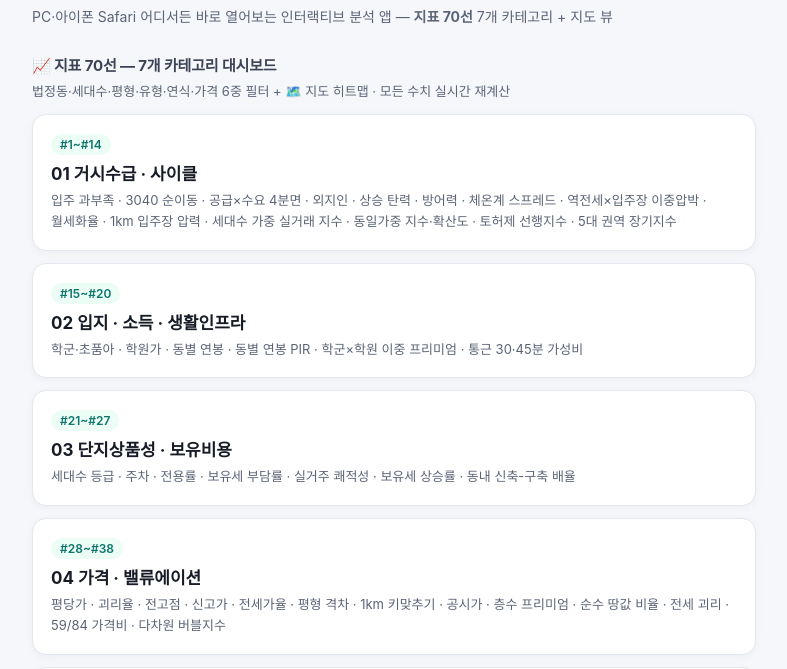
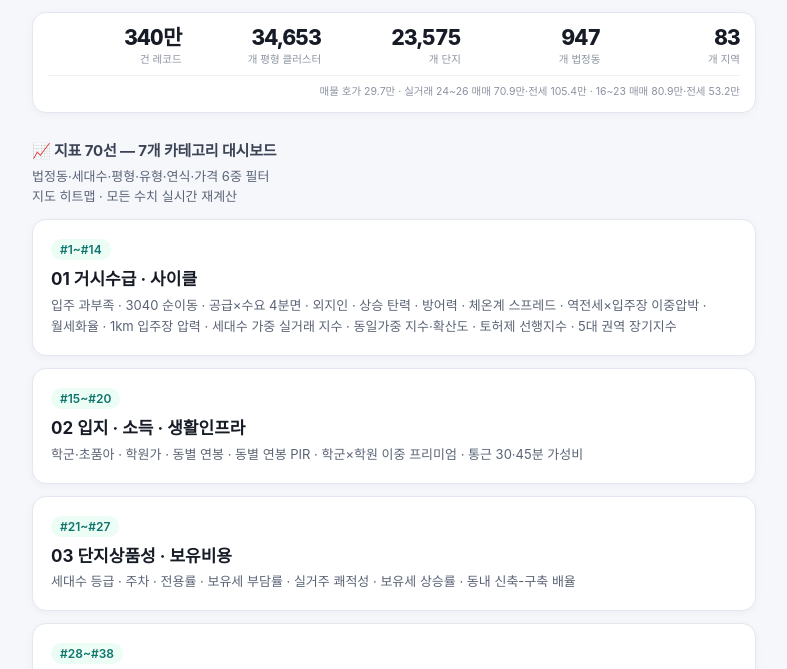
Before and after one commit to k-apt/apt-dashboard, a plain HTML site: page index.html in a window 1280 px wide. Shown: the part 57-726 px from the top of the page, without its empty margins (246-1033 px from the left). Drawn offline with Linux system fonts and the light colour scheme.

Commit message:
포털 상단 정리: 부제 삭제, 필터·지도 2줄 분리, KPI 요약 바 추가, 기준일 한 줄 고정

```diff
--- a/index.html
+++ b/index.html
@@ -13,7 +13,21 @@
     padding-left: max(18px, env(safe-area-inset-left));
     padding-right: max(18px, env(safe-area-inset-right)); }
   h1 { font-size: 22px; margin: 0 0 6px; line-height: 1.32; letter-spacing: -.02em; }
-  p.sub { color: #5b6476; font-size: 14px; margin: 0 0 20px; line-height: 1.6; }
+  /* --- 헤더 KPI 스트립 (온톨로지 v3 마스터 우측 상단 요약 바) --- */
+  .kpi { background: #fff; border: 1px solid #e2e7f0; border-radius: 14px; padding: 13px 15px 11px; margin: 12px 0 0;
+    box-shadow: 0 2px 8px rgba(16,24,40,0.04); }
+  .kpirow { display: grid; grid-template-columns: repeat(5, minmax(0, 1fr)); gap: 2px 6px; align-items: start; }
+  .k { display: flex; flex-direction: column; align-items: flex-end; text-align: right; min-width: 0; }
+  .k b { display: block; font-size: clamp(15px, 4.3vw, 21px); font-weight: 800; letter-spacing: -.03em; line-height: 1.12;
+    color: #161b26; font-variant-numeric: tabular-nums; white-space: nowrap; }
+  .k span { display: block; font-size: clamp(8.5px, 2.35vw, 10.5px); line-height: 1.32; color: #8b93a1; margin-top: 3px;
+    text-align: right; word-break: keep-all; }
+  .kpidet { margin-top: 9px; padding-top: 8px; border-top: 1px solid #eef1f6; color: #8b93a1;
+    font-size: clamp(9.6px, 2.7vw, 10.5px); line-height: 1.55; text-align: right; word-break: keep-all; }
+  .kpidet .d1, .kpidet .d2 { display: inline; }
+  @media (max-width: 480px) { .kpidet .d2 { display: block; } }
+  .lead { margin: -4px 0 12px; }
+  .lead .ln { display: block; }
   h2 { font-size: 15px; margin: 26px 0 10px; color: #3b4354; letter-spacing: -0.01em; }
   .card { display: block; background: #fff; border: 1px solid #e2e7f0; border-radius: 14px; padding: 18px; margin-bottom: 12px; text-decoration: none; color: inherit; box-shadow: 0 2px 8px rgba(16,24,40,0.04); }
   .card:hover { border-color: #2563eb; }
@@ -28,11 +42,17 @@
   .tool:hover { background: #eaf2ff; border-color: #bcd4fb; }
   .tool span { font-weight: 500; color: #5b7fa8; }
   .foot { font-size: 12px; color: #8b93a1; margin-top: 26px; line-height: 1.7; }
+  /* 기준일 한 줄 고정 — 390px에서도 줄바꿈 없이 폭 안에 들어오도록 폰트만 스케일 */
+  .foot .foot-line { display: block; white-space: nowrap; font-size: clamp(8.5px, 2.62vw, 12px);
+    letter-spacing: -.015em; font-variant-numeric: tabular-nums; }
   @media (max-width: 430px) {
     .wrap { padding: 18px 14px 44px;
       padding-left: max(14px, env(safe-area-inset-left));
       padding-right: max(14px, env(safe-area-inset-right)); }
     h1 { font-size: 19px; }
+    .kpi { padding: 11px 12px 10px; border-radius: 13px; margin-top: 10px; }
+    .kpirow { gap: 2px 4px; }
+    .k b { letter-spacing: -.035em; }
     .card { padding: 15px; border-radius: 13px; }
     .title { font-size: 16px; }
     .desc { font-size: 12.5px; }
@@ -43,10 +63,23 @@
 <body>
 <div class="wrap">
   <h1>수도권 83지역 부동산 데이터 대시보드</h1>
-  <p class="sub">PC·아이폰 Safari 어디서든 바로 열어보는 인터랙티브 분석 앱 — <b>지표 70선</b> 7개 카테고리 + 지도 뷰</p>
+
+  <div class="kpi">
+    <div class="kpirow">
+      <div class="k"><b>340만</b><span>건 레코드</span></div>
+      <div class="k"><b>34,653</b><span>개 평형 클러스터</span></div>
+      <div class="k"><b>23,575</b><span>개 단지</span></div>
+      <div class="k"><b>947</b><span>개 법정동</span></div>
+      <div class="k"><b>83</b><span>개 지역</span></div>
+    </div>
+    <div class="kpidet"><span class="d1">매물 호가 29.7만 · 실거래 24~26 매매 70.9만·전세 105.4만</span><span class="d2"> · 16~23 매매 80.9만·전세 53.2만</span></div>
+  </div>
 
   <h2>📈 지표 70선 — 7개 카테고리 대시보드</h2>
-  <p class="desc" style="margin:-4px 0 12px">법정동·세대수·평형·유형·연식·가격 6중 필터 + 🗺️ 지도 히트맵 · 모든 수치 실시간 재계산</p>
+  <p class="desc lead">
+    <span class="ln">법정동·세대수·평형·유형·연식·가격 6중 필터</span>
+    <span class="ln">지도 히트맵 · 모든 수치 실시간 재계산</span>
+  </p>
 
   <a class="card" href="./indicators-01-macro-cycle.html">
     <span class="badge new">#1~#14</span>
@@ -96,7 +129,7 @@
   </a>
 
   <div class="foot">
-    기준일 2026-11-24 · 서울 25구 + 경기 47개 시·군·구 + 인천 11개 구·군 (83개 지역)<br>
+    <span class="foot-line">기준일 2026-11-24 · 서울 25구 + 경기 47개 시·군·구 + 인천 11개 구·군 (83개 지역)</span>
     각 앱은 데이터 내장 단일 HTML — 설치·서버·인터넷 없이 동작하며, 6중 필터·지도 히트맵·차트 PNG·표 CSV 저장을 지원합니다.
   </div>
 </div>
```
